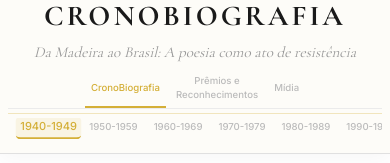
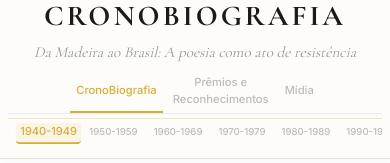
Before and after one commit to telesverasdalila-spec/dalilapoeta, a Next.js app: page / in a window 390 px wide. Shown: the part 761-924 px from the top of the page. Built offline with nearby package versions, Linux system fonts and the light colour scheme.

Commit message:
aumentar o tamanho das fontes das abas

```diff
--- a/src/app/globals.css
+++ b/src/app/globals.css
@@ -135,7 +135,7 @@ body {
 
 .tab-btn {
   font-family: 'Inter', sans-serif;
-  font-size: 0.8rem;
+  font-size: 0.95rem;
   font-weight: 500;
   color: #bbb;
   cursor: pointer;
@@ -165,7 +165,7 @@ body {
 
 .tab-sub-btn {
   font-family: 'Inter', sans-serif;
-  font-size: 0.75rem;
+  font-size: 0.9rem;
   font-weight: 400;
   color: #ccc;
   cursor: pointer;
@@ -474,7 +474,7 @@ span[data-ano].data-iluminada {
     -webkit-overflow-scrolling: touch;
   }
   .tab-btn {
-    font-size: 0.7rem !important;
+    font-size: 0.8rem !important;
     padding: 6px 10px !important;
     white-space: nowrap;
     flex-shrink: 0;
@@ -489,7 +489,7 @@ span[data-ano].data-iluminada {
     border-bottom: 1px solid #ebebeb;
   }
   .tab-sub-btn {
-    font-size: 0.7rem !important;
+    font-size: 0.8rem !important;
     padding: 4px 12px !important;
     white-space: nowrap;
     border-radius: 16px;
@@ -595,7 +595,7 @@ span[data-ano].data-iluminada {
     padding: 12px 6px !important;
     max-width: 100px !important;
   }
-  .tab-btn { font-size: 0.6rem !important; padding: 4px 6px !important; }
+  .tab-btn { font-size: 0.7rem !important; padding: 4px 6px !important; }
   .estrada { padding: 15px 15px 40px 60px !important; }
   .estrada::before { left: 24px !important; }
   .trecho::after { left: -34px !important; width: 12px !important; height: 12px !important; }
```
